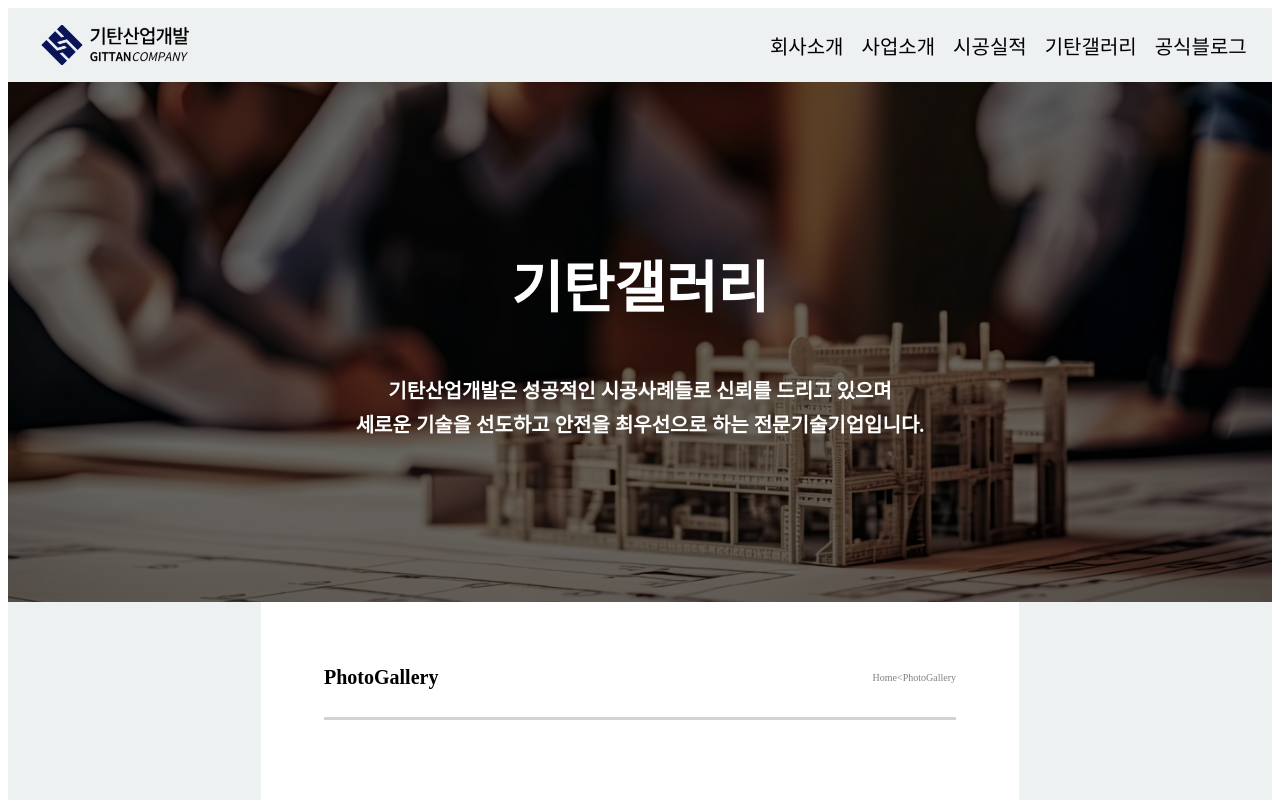
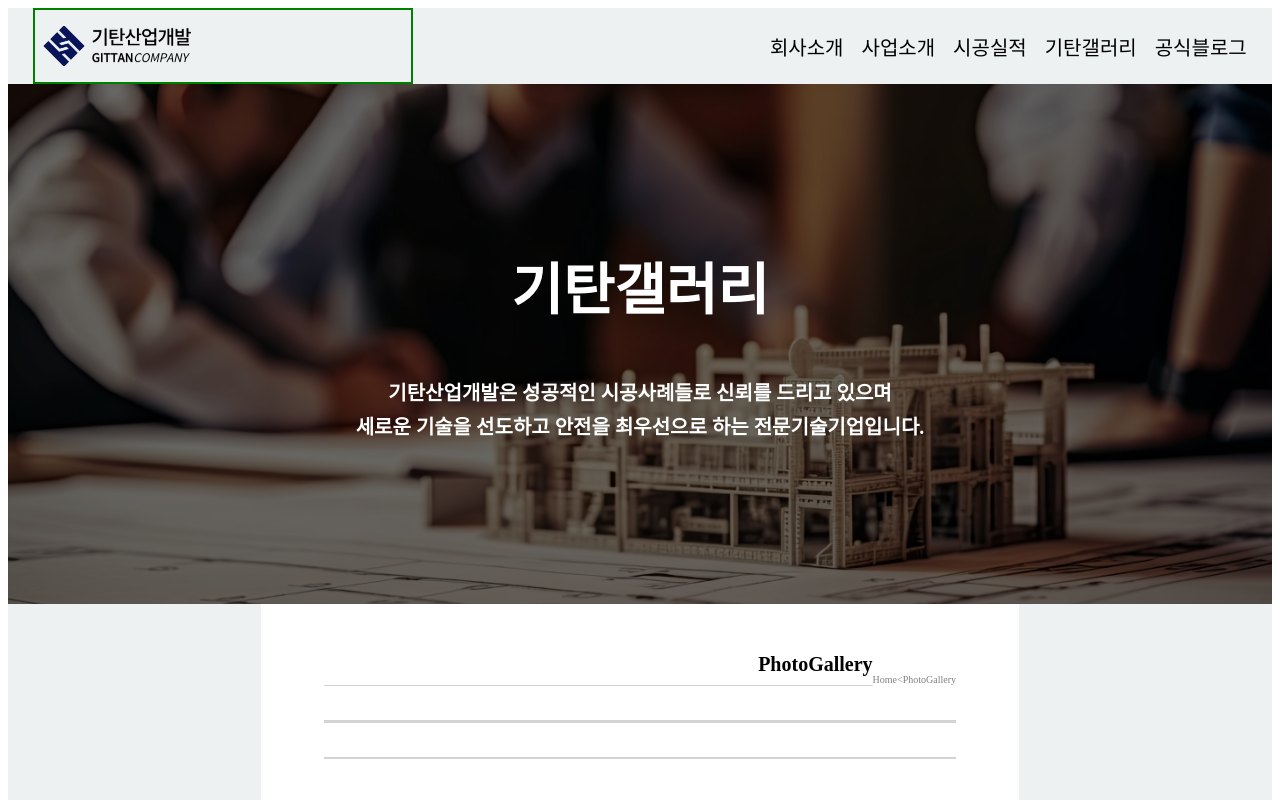
Before and after one commit to HUMBLE25/gittan_homepage, a Next.js app: page /gittanGallery in a window 1280 px wide. Shown: the top 800 px of the page. Built offline with nearby package versions, Linux system fonts and the light colour scheme.

Commit message:
Fix Header font break

```diff
--- a/src/components/Header.tsx
+++ b/src/components/Header.tsx
@@ -7,7 +7,6 @@ const Header: React.FC = () => {
         <div className={styles.header_container}>
             <Link href="/" className={styles.logo_wrapper}>
                 <div className={styles.logo_image}></div>
-                {/* <div className={styles.logo_text} >기탄산업개발</div> */}
             </Link>
             <div className={styles.spacer} />
             <div className={styles.menu_wrapper}>
--- a/src/pages/gittanGallery.tsx
+++ b/src/pages/gittanGallery.tsx
@@ -18,11 +18,19 @@ const GittanGallery: React.FC = () => {
             <div className={styles.body}>
                 <div className={styles.board_wrapper}>
                     <div className={styles.board_header}>
-                        <div className={styles.board_title}>PhotoGallery</div>
+                        <div className={styles.board_title_wrapper}>
+                            <div className={styles.board_box}></div>
+                            <div className={styles.board_title}>PhotoGallery</div>
+                        </div>
                         <div className={styles.board_index}>Home{`<`}PhotoGallery</div>
                     </div>
 
+                {/* 보드푸터 */}
+                    <div className={styles.board_footer}>
+
+                    </div>
                 </div>
+
             </div>
             <Footer />
         </div>
--- a/src/styles/gittanGallery.module.css
+++ b/src/styles/gittanGallery.module.css
@@ -118,6 +118,34 @@
     /* border: 2px solid red; */
 }
 
+.board_title_wrapper{
+    width: 100%;
+    position: relative;
+    display: flex;
+    justify-content: center;
+    align-items: center;
+    /* border: 2px solid blue; */
+    background-image: linear-gradient(to right,#D3D3D3, #D3D3D3);
+    background-repeat: no-repeat;
+    background-position: center bottom;
+    padding: 0px 0px 10px 0px;
+    background-size: 100% 1px;
+    margin-bottom: 20px;
+
+}
+
+.board_box{
+    width: 100%;
+    height: 100%;
+    position: relative;
+    display: flex;
+    flex-direction: column;
+    justify-content: center;
+    align-items: center;
+    /* border: 2px solid red; */
+
+}
+
 .board_title {
     /* width: 100%; */
     position: relative;
@@ -126,3 +154,18 @@
     font-weight: 600;
     /* border: 2px solid blue; */
 }
+
+.board_footer{
+    width: 100%;
+    height: 5%;
+    position: relative;
+    display: flex;
+    justify-content: space-between;
+    align-items: center;
+    /* border: 1px solid black; */
+    background-image: linear-gradient(to right,#D3D3D3, #D3D3D3);
+    background-repeat: no-repeat;
+    background-position: center bottom;
+    padding: 0px 0px 1% 0px;
+    background-size: 100% 2px;
+}
--- a/src/styles/header.module.css
+++ b/src/styles/header.module.css
@@ -20,7 +20,7 @@
     text-decoration: none;
     padding: 0.5%;
     gap:1%;
-    /* border: 2px solid green; */
+    border: 2px solid green;
 }
 
 .logo_image{
@@ -100,7 +100,7 @@
         height: 10px;
     }
     .logo_wrapper{
-        width: 40%;
+        width: 25%;
     }
     .logo_image{
         width: 80px;
```
